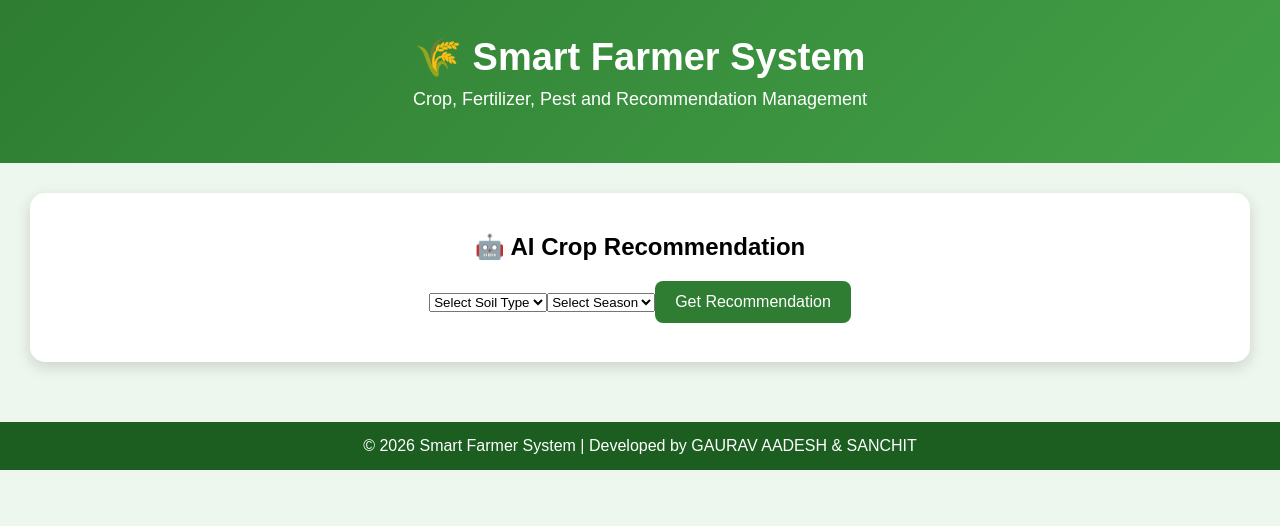
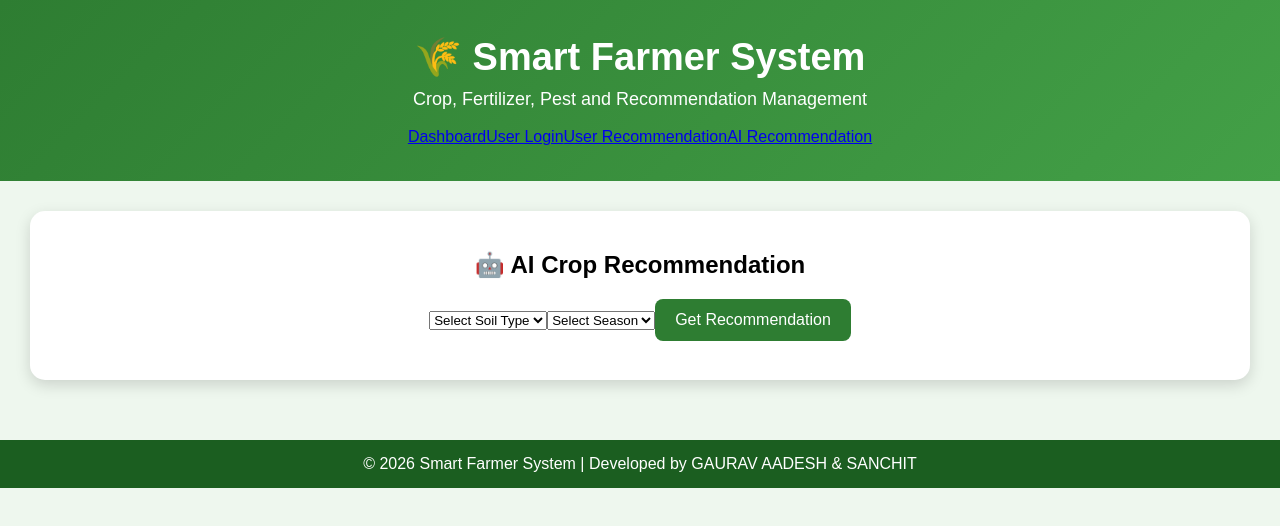
Before and after one commit to gauravchahad642-bit/smart_farmer, a React (Create React App) app in the folder smart-farmer-frontend/: page /ai-recommendation in a window 1280 px wide. Shown: the top 526 px of the page. Built offline with nearby package versions, Linux system fonts and the light colour scheme; no server answers; sample sign-in values are in the browser's storage.

Commit message:
Add python-jose

```diff
--- a/smart-farmer-frontend/src/App.js
+++ b/smart-farmer-frontend/src/App.js
@@ -112,18 +112,13 @@ function LoginPage({
   setPassword,
   registerUser,
 }) {
-  const navigate = useNavigate();
+const navigate = useNavigate();
 
-  useEffect(() => {
-    if (isLoggedIn) {
-      navigate("/dashboard", { replace: true });
-    }
-  }, [isLoggedIn, navigate]);
-
+useEffect(() => {
   if (isLoggedIn) {
-    return null;
+    navigate("/dashboard", { replace: true });
   }
-
+}, [isLoggedIn, navigate]);
   return (
     <div className="container">
 
--- /dev/null
+++ b/smart-farmer-frontend/src/ProtectedRoute.js
@@ -0,0 +1,14 @@
+import React from "react";
+import { Navigate, Outlet } from "react-router-dom";
+
+function ProtectedRoute() {
+  const token = localStorage.getItem("token");
+
+  if (!token) {
+    return <Navigate to="/login" replace />;
+  }
+
+  return <Outlet />;
+}
+
+export default ProtectedRoute;
--- a/smart-farmer-frontend/src/api.js
+++ b/smart-farmer-frontend/src/api.js
@@ -3,7 +3,7 @@ import axios from "axios";
 const API = axios.create({
   baseURL:
     process.env.NODE_ENV === "development"
-      ? "/api"
+      ? "http://127.0.0.1:8000"
       : "https://smart-farmer-34kl.onrender.com",
 });
 
--- a/smart-farmer-frontend/src/components/Header.jsx
+++ b/smart-farmer-frontend/src/components/Header.jsx
@@ -1,11 +1,35 @@
+import { Link } from "react-router-dom";
+
 function Header() {
   return (
     <header className="header">
+
       <h1>🌾 Smart Farmer System</h1>
 
       <p>
         Crop, Fertilizer, Pest and Recommendation Management
       </p>
+
+      <nav className="header-nav">
+
+        <Link to="/dashboard">
+          Dashboard
+        </Link>
+
+        <Link to="/login">
+          User Login
+        </Link>
+
+        <Link to="/recommendations">
+          User Recommendation
+        </Link>
+
+        <Link to="/ai-recommendation">
+          AI Recommendation
+        </Link>
+
+      </nav>
+
     </header>
   );
 }
--- a/smart-farmer-frontend/src/pages/welcome.jsx
+++ b/smart-farmer-frontend/src/pages/welcome.jsx
@@ -27,7 +27,10 @@ function Welcome() {
         </p>
 
         <button
-          onClick={() => navigate("/login")}
+          onClick={() => {
+          localStorage.removeItem("token");
+          navigate("/login");
+      }}
           style={{
             marginTop: "20px",
             padding: "12px 30px",
```
Also changed, not shown: 1 other file (tests, documents, lock files or other folders).
